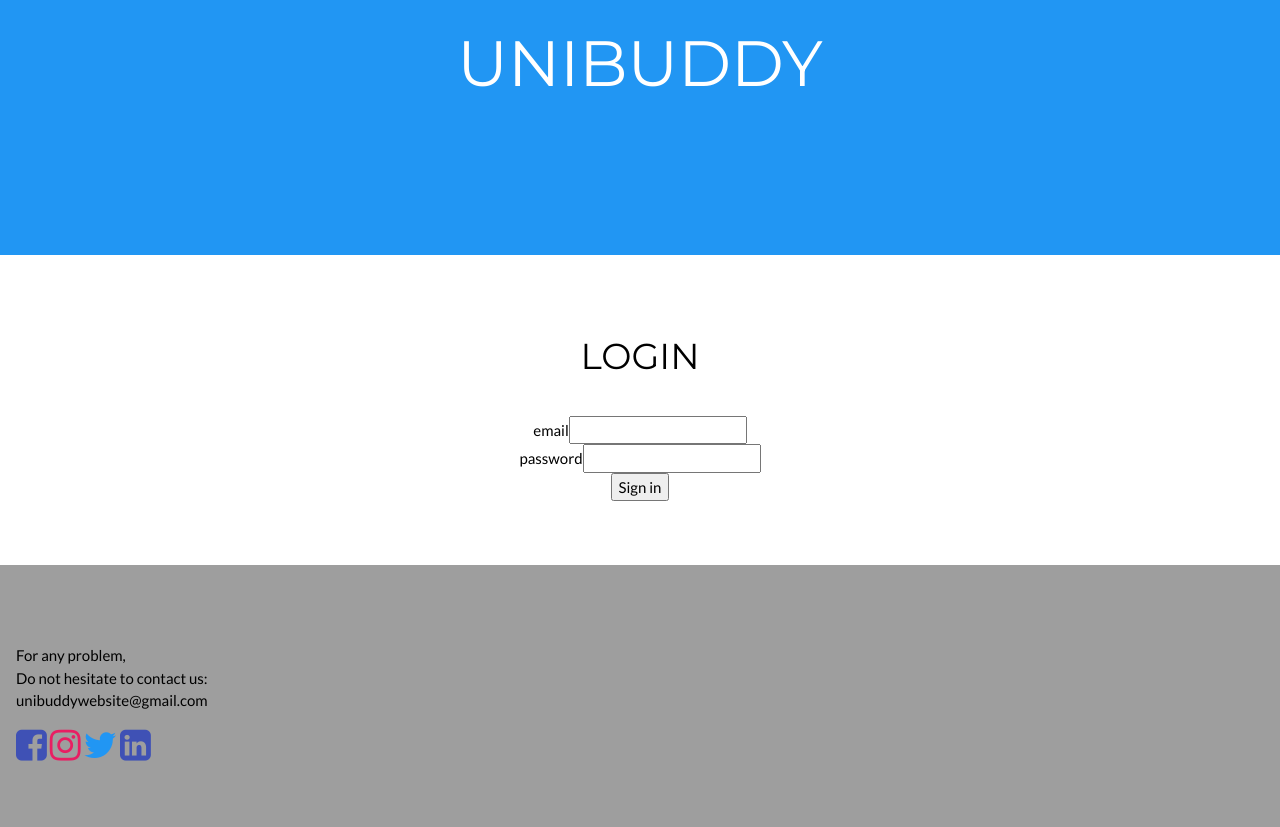
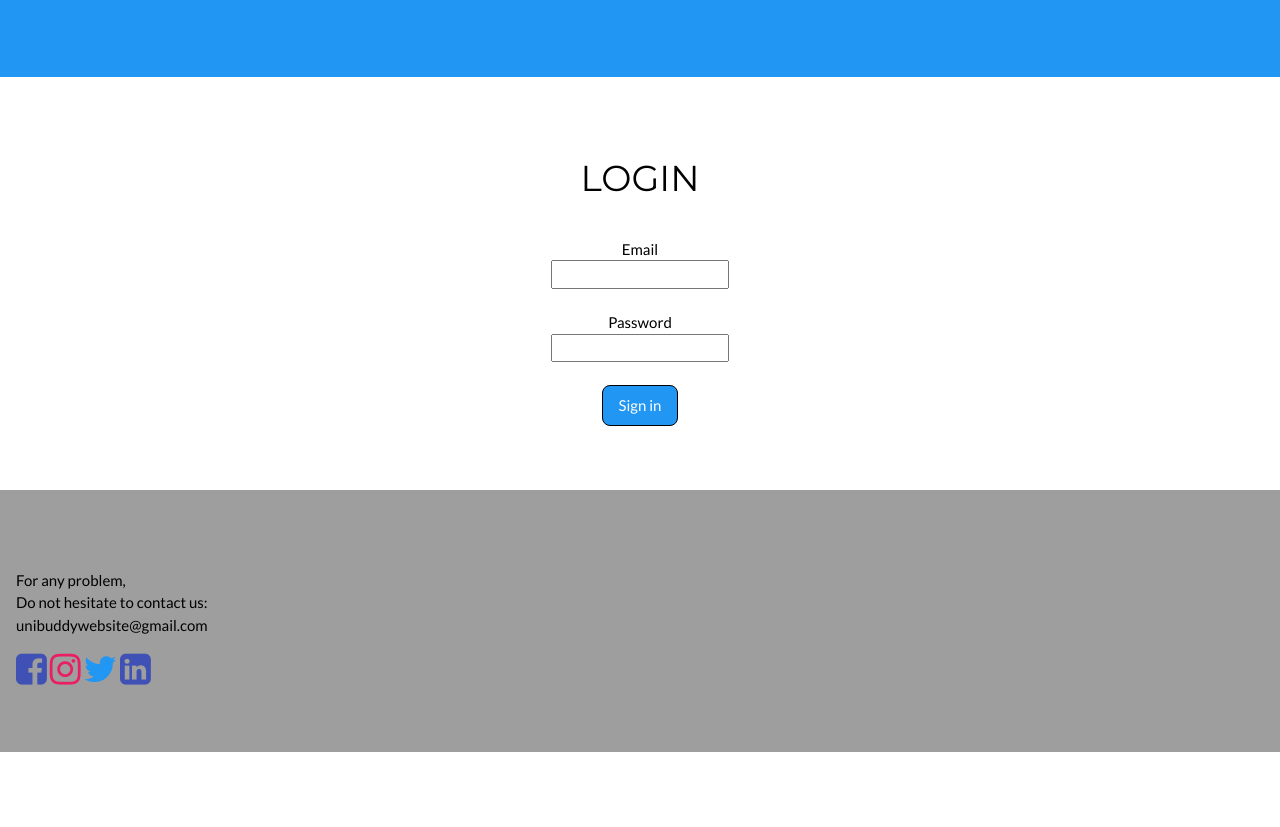
Before and after one commit to ludoviconatoli/unibuddy, a Flask app: page /login/ in a window 1280 px wide. Shown: the part 429-1256 px from the top of the page. After the commit the page ends 1181 px from the top, so only its background shows below. Run offline with Flask 2, Linux system fonts and the light colour scheme; some libraries are stand-ins or nearby versions.

Commit message:
end of code

```diff
--- a/app.py
+++ b/app.py
@@ -3,6 +3,7 @@ from datetime import date, datetime
 from flask import Flask, session, redirect, url_for, flash
 from flask import render_template
 from flask_wtf import FlaskForm
+from sqlalchemy import Integer
 from wtforms import StringField, PasswordField, SubmitField, TextAreaField, IntegerField, DateField, TimeField, \
     SelectField, RadioField
 from wtforms.validators import DataRequired, Length, Email, ValidationError
@@ -36,8 +37,8 @@ def index():
     return render_template("start.html", num_groups=num_groups, average=average)
 
 class FormLogin(FlaskForm):
-    username = StringField("email", validators=[DataRequired(), Email()])
-    password = PasswordField("password", validators=[DataRequired()])
+    username = StringField("Email", validators=[DataRequired(), Email()])
+    password = PasswordField("Password", validators=[DataRequired()])
     submit = SubmitField("Sign in")
 
 class FormLogout(FlaskForm):
@@ -60,6 +61,10 @@ class FormCreate(FlaskForm):
         today=datetime.today()
         if date.data < today.date():
             raise ValidationError('The date must be in the future')
+
+    def validate_max_members(self, max_members):
+        if max_members.data <= 1:
+            raise ValidationError('The number of students must be higher than 1')
 
 class FormRate(FlaskForm):
     rating = RadioField('rating', choices=[(1, 1), (2, 2), (3, 3), (4, 4), (5, 5)], validators=[DataRequired()])
@@ -219,6 +224,13 @@ def abandon(id):
 
     return redirect(url_for('mygroups'))
 
+@app.route('/delete/<int:id>')
+def delete(id):
+    group = Meetings.query.filter_by(id=id).first()
+    db.session.delete(group)
+    db.session.commit()
+
+    return redirect(url_for('mygroups'))
 @app.route('/create/', methods=["GET", "POST"])
 def create(**kwargs):
     list_subjects=[]
@@ -236,6 +248,13 @@ def create(**kwargs):
     cform = FormCreate()
     cform.subject.choices = list_subjects
     if cform.validate_on_submit():
+        #controllare se l'headgroup è in altri meetings alla stessa ora
+        for i in Meetings.query.filter_by(university=session.get('university'), study_course=session.get('study_course')):
+            for k in i.students:
+                if(k.email == session.get('email') and i.date == cform.date.data and i.hour == cform.hour.data):
+                    flash('You cannot create a group at the same moment in which you join another group')
+                    return redirect(url_for('create'))
+
         if cform.email_tutor.data:
             if Tutor.query.filter_by(email=cform.email_tutor.data).first():
                 if session.get('tutor') and session.get('email') == cform.email_tutor.data:
--- a/project/templates/base.html
+++ b/project/templates/base.html
@@ -20,49 +20,48 @@
     <div class="w3-top">
     <div class="w3-bar w3-black w3-card w3-left-align w3-large">
       <a class="w3-bar-item w3-button w3-hide-medium w3-hide-large w3-right w3-padding-large w3-hover-white w3-large w3-blue" href="javascript:void(0);" onclick="myFunction()" title="Toggle Navigation Menu"><i class="fa fa-bars"></i></a>
-      <a href="/" class="w3-bar-item w3-button w3-padding-large w3-white">Home</a>
+      <a href="{{ url_for('index') }}" class="w3-bar-item w3-button w3-padding-large w3-white">Home</a>
       {% if session['logged'] %}
-          <a href="/logout" class="w3-bar-item w3-button w3-hide-small w3-padding-large w3-hover-white">Logout</a>
-          <a href="/groups" class="w3-bar-item w3-button w3-hide-small w3-padding-large w3-hover-white">Groups</a>
-          <a href="/mygroups" class="w3-bar-item w3-button w3-hide-small w3-padding-large w3-hover-white">My groups</a>
-          <a href="/create" class="w3-bar-item w3-button w3-hide-small w3-padding-large w3-hover-white">Create a group</a>
-          <a href="/tutors" class="w3-bar-item w3-button w3-hide-small w3-padding-large w3-hover-white">Tutors</a>
+          <a href="{{ url_for('logout') }}" class="w3-bar-item w3-button w3-hide-small w3-padding-large w3-hover-white">Logout</a>
+          <a href="{{ url_for('groups') }}" class="w3-bar-item w3-button w3-hide-small w3-padding-large w3-hover-white">Groups</a>
+          <a href="{{ url_for('mygroups') }}" class="w3-bar-item w3-button w3-hide-small w3-padding-large w3-hover-white">My groups</a>
+          <a href="{{ url_for('create') }}" class="w3-bar-item w3-button w3-hide-small w3-padding-large w3-hover-white">Create a group</a>
+          <a href="{{ url_for('tutors') }}" class="w3-bar-item w3-button w3-hide-small w3-padding-large w3-hover-white">Tutors</a>
           <div class="w3-dropdown-hover">
               <button class="w3-button">Rate</button>
               <div class="w3-dropdown-content w3-bar-block w3-card-4">
-                  <a href="/rate" class="w3-bar-item w3-button">The System</a>
-                  <a href="/rate/tutor" class="w3-bar-item w3-button">A tutor</a>
+                  <a href="{{ url_for('rate') }}" class="w3-bar-item w3-button">The System</a>
+                  <a href="{{ url_for('rate_tutor') }}" class="w3-bar-item w3-button">A tutor</a>
               </div>
           </div>
       {% else %}
-          <a href="/login" class="w3-bar-item w3-button w3-hide-small w3-padding-large w3-hover-white">Login</a>
+          <a href="{{ url_for('login') }}" class="w3-bar-item w3-button w3-hide-small w3-padding-large w3-hover-white">Login</a>
       {% endif %}
   </div>
 
   <!-- Navbar on small screens -->
   <div id="navDemo" class="w3-bar-block w3-white w3-hide w3-hide-large w3-hide-medium w3-large">
       {% if session['logged'] %}
-          <a href="/logout" class="w3-bar-item w3-button w3-hide-small w3-padding-large w3-hover-white">Logout</a>
-          <a href="/groups" class="w3-bar-item w3-button w3-padding-large">Groups</a>
-          <a href="/mygroups" class="w3-bar-item w3-button w3-padding-large">My groups</a>
-          <a href="/create" class="w3-bar-item w3-button w3-padding-large">Create a group</a>
-          <a href="/tutors" class="w3-bar-item w3-button w3-padding-large">Tutors</a>
+          <a href="{{ url_for('logout') }}" class="w3-bar-item w3-button w3-hide-small w3-padding-large w3-hover-white">Logout</a>
+          <a href="{{ url_for('groups') }}" class="w3-bar-item w3-button w3-padding-large">Groups</a>
+          <a href="{{ url_for('mygroups') }}" class="w3-bar-item w3-button w3-padding-large">My groups</a>
+          <a href="{{ url_for('create') }}" class="w3-bar-item w3-button w3-padding-large">Create a group</a>
+          <a href="{{ url_for('tutors') }}" class="w3-bar-item w3-button w3-padding-large">Tutors</a>
           <div class="w3-dropdown-hover">
               <button class="w3-button">Rate</button>
               <div class="w3-dropdown-content w3-bar-block w3-card-4">
-                  <a href="/rate" class="w3-bar-item w3-button">The System</a>
-                  <a href="/rate/tutor" class="w3-bar-item w3-button">A tutor</a>
+                  <a href="{{ url_for('rate') }}" class="w3-bar-item w3-button">The System</a>
+                  <a href="{{ url_for('rate_tutor') }}" class="w3-bar-item w3-button">A tutor</a>
               </div>
           </div>
       {% else %}
-          <a href="/login" class="w3-bar-item w3-button w3-hide-small w3-padding-large w3-hover-white">Login</a>
+          <a href="{{ url_for('login') }}" class="w3-bar-item w3-button w3-hide-small w3-padding-large w3-hover-white">Login</a>
       {% endif %}
   </div>
   </div>
 
-  <header class="w3-container w3-blue w3-center" style="padding:128px 10px">
-      <img src="{{ url_for('static', filename='images/logo.png') }}" alt="Website Logo"/>
-      <h1 class="w3-margin w3-jumbo">UNIBUDDY</h1>
+  <header class="w3-container w3-blue w3-center" style="padding:128px 5px">
+      <img class="w3-round-xlarge" src="{{ url_for('static', filename='images/logo.png') }}" width="450" height="250" alt="Website Logo"/>
       {% if session['logged'] %}
         <h3>{{ session.get('email') }}</h3>
       {% endif %}
--- a/project/templates/create.html
+++ b/project/templates/create.html
@@ -10,7 +10,7 @@
                     {% endfor %}
                 {% endif %}
             {% endwith %}
-            <form action="/create" method="POST">
+            <form action="{{ url_for('create') }}" method="POST">
                 {{ cform.hidden_tag() }}<br>
                 {{ cform.subject.label }}{{ cform.subject() }}<br>
                 {{ cform.email_tutor.label }}{{ cform.email_tutor() }}<br>
--- a/project/templates/login.html
+++ b/project/templates/login.html
@@ -1,11 +1,14 @@
 {% extends 'base.html' %}
 {% block content %}
     {% if session['logged'] %}
-        <div class="w3-row-padding w3-padding-64 w3-container w3-center">
+        <div class="w3-row-padding w3-padding-64 w3-container w3-center"
+             style="background: url('https://r.search.yahoo.com/_ylt=AwrJ5sw7w95hrUEAiZ4dDQx.;_ylu=c2VjA3NyBHNsawNpbWcEb2lkA2YzOGNkMmM0NTE2OWM4MjhjMjlhZWM4OTViZTM2MGJkBGdwb3MDMTIEaXQDYmluZw--/RV=2/RE=1642017723/RO=11/RU=https%3a%2f%2fwww.freepngimg.com%2fpng%2f34071-students-learning/RK=2/RS=C70GHYnv4y04GeRdqsNKeVMEzkE')">
         <h1>LOGOUT</h1>
-        <form action="/logout" method="POST">
+        <form action="{{ url_for('logout') }}" method="POST">
             {{ logform.hidden_tag() }}<br>
-            {{ logform.submit() }}
+            <div>
+                {{ logform.submit(class="w3-button w3-blue w3-border w3-border-black w3-round-large") }}
+            </div>
         </form>
         </div>
     {% else %}
@@ -18,12 +21,20 @@
                  {% endfor %}
             {% endif %}
         {% endwith %}
-
-        <form action="/login" method="POST">
-            {{ logform.hidden_tag() }}<br>
-            {{ logform.username.label }}{{ logform.username() }}<br>
-            {{ logform.password.label }}{{ logform.password() }}<br>
-            {{ logform.submit() }}
+        <br>
+        <form action="{{ url_for('login') }}" method="POST">
+            <div class="w3-container">
+                {{ logform.hidden_tag() }}
+                {{ logform.username.label }}
+                <br>
+                {{ logform.username() }}
+            </div><br>
+            <div class="w3-container">
+                {{ logform.password.label() }}
+                <br>
+                {{ logform.password() }}
+            </div><br>
+            {{ logform.submit(class="w3-button w3-blue w3-border w3-border-black w3-round-large") }}
         </form>
         </div>
     {% endif %}
--- a/project/templates/logout.html
+++ /dev/null
@@ -1,5 +0,0 @@
-{% extends 'base.html' %}
-{% block content %}
-    <h1>LOGOUT</h1>
-    <button class="w3-button w3-blue w3-round-large" name="signup" >Logout</button>
-{% endblock content %}
--- a/project/templates/mygroups.html
+++ b/project/templates/mygroups.html
@@ -1,8 +1,8 @@
 {% extends 'base.html' %}
 {% block content %}
     {% if session['logged'] %}
+        <h1 class="w3-center">MY GROUPS</h1>
         <table align="center" cellspacing="5">
-            <tr ><th colspan="10">GROUPS</th></tr>
             <tr>
                 <td><b>id group</b></td>
                 <td><b>university</b></td>
@@ -26,7 +26,7 @@
                         <td>{{ i.num_participants }}</td>
                         <td>{{ i.date }}</td>
                         <td>{{ i.hour }}</td>
-                        <td><a href="{{ url_for('select', id=i.id) }}">Select</a></td>
+                        <td><a class="w3-button w3-blue w3-border w3-border-black w3-round-large" href="{{ url_for('select', id=i.id) }}">Select</a></td>
                     </tr>
                 {% endif %}
             {% endfor %}
```
Also changed, not shown: project/templates/groups.html (+14 -12 lines), project/templates/select.html (+5 -2 lines), project/templates/start.html (+26 -23 lines).
